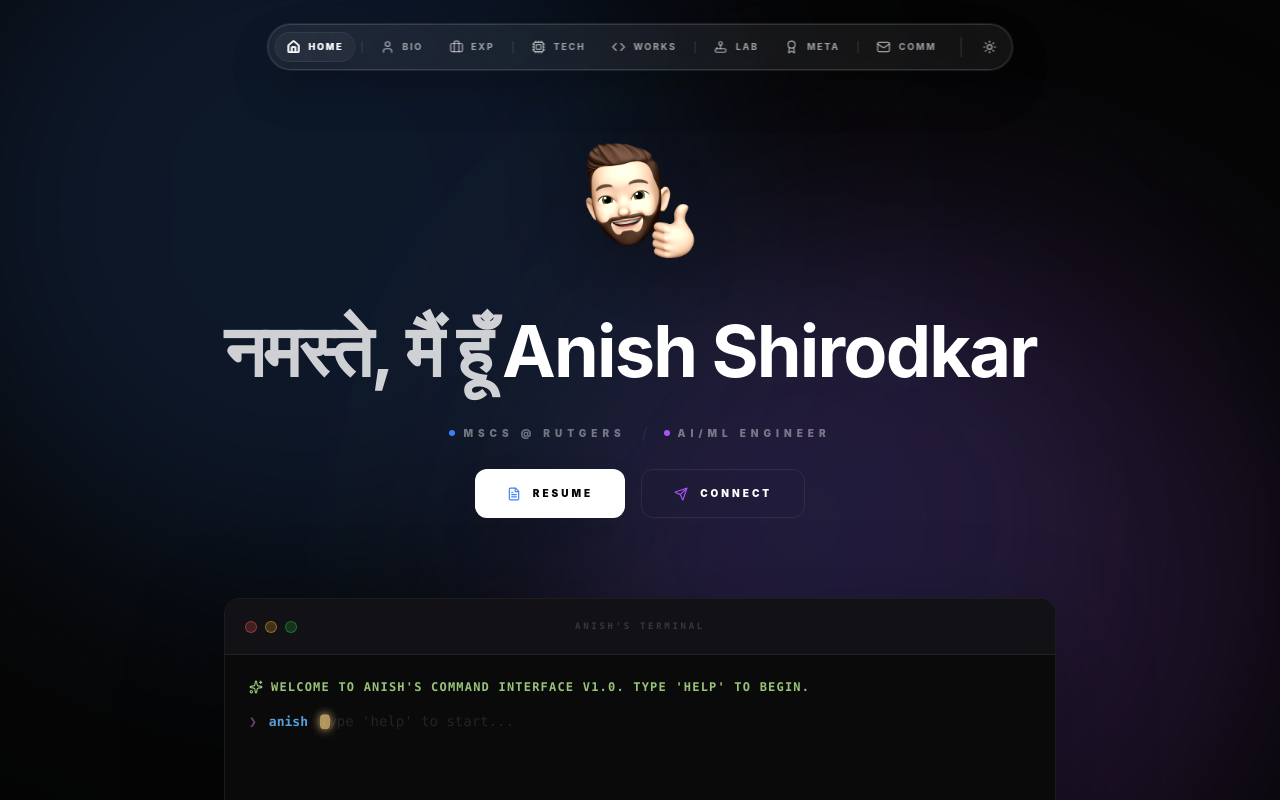
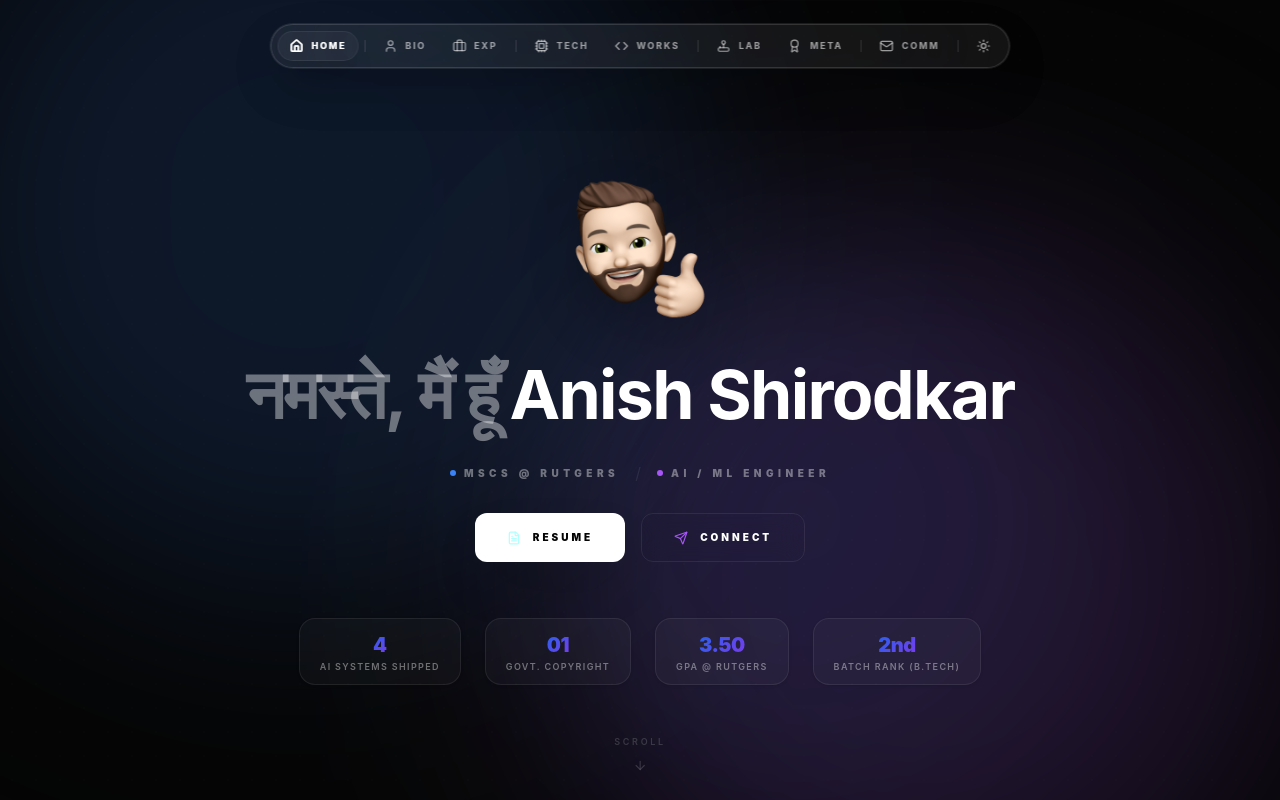
Before and after one commit to Anish0104/portfolio-anish, a Next.js app: page / in a window 1280 px wide. Shown: the top 800 px of the page. Built offline with nearby package versions, Linux system fonts and the light colour scheme.

Commit message:
refactor: update Hero and Navbar with new layout and interactions

```diff
--- a/src/components/Hero.tsx
+++ b/src/components/Hero.tsx
@@ -1,144 +1,202 @@
 "use client";
 
-import React, { useState, useEffect } from "react";
+import { useState, useEffect } from "react";
 import { motion } from "framer-motion";
 import Image from "next/image";
-import { FileText, Send } from "lucide-react";
-import ChatAssistant from "./ChatAssistant";
+import { FileText, Send, ArrowDown } from "lucide-react";
+import { CountUp } from "@/components/ui/count-up";
 
 const phrases = [
-  { greeting: "Hi, I'm", name: "Anish Shirodkar" },
+  { greeting: "Hi, I'm",       name: "Anish Shirodkar" },
   { greeting: "नमस्ते, मैं हूँ", name: "Anish Shirodkar" },
-  { greeting: "Hola, soy", name: "Anish Shirodkar" },
+  { greeting: "Hola, soy",     name: "Anish Shirodkar" },
   { greeting: "Bonjour, je suis", name: "Anish Shirodkar" },
-  { greeting: "Ciao, sono", name: "Anish Shirodkar" },
+  { greeting: "Ciao, sono",    name: "Anish Shirodkar" },
+];
+
+const stats = [
+  { to: 4,   fmt: (n: number) => String(Math.round(n)),                  label: "AI Systems Shipped" },
+  { to: 1,   fmt: (n: number) => String(Math.round(n)).padStart(2, "0"), label: "Govt. Copyright" },
+  { to: 3.5, fmt: (n: number) => n.toFixed(2),                           label: "GPA @ Rutgers" },
+  { to: 2,   fmt: (n: number) => { const r = Math.round(n); return r + (r === 1 ? "st" : "nd"); }, label: "Batch Rank (B.Tech)" },
 ];
 
 const Typewriter = () => {
-  const [index, setIndex] = useState(0);
+  const [index, setIndex]       = useState(0);
   const [subIndex, setSubIndex] = useState(0);
-  const [reverse, setReverse] = useState(false);
-  const [blink, setBlink] = useState(true);
+  const [reverse, setReverse]   = useState(false);
+  const [blink, setBlink]       = useState(true);
 
   useEffect(() => {
-    const blinkTimeout = setTimeout(() => setBlink((prev) => !prev), 500);
-    return () => clearTimeout(blinkTimeout);
+    const t = setTimeout(() => setBlink((p) => !p), 500);
+    return () => clearTimeout(t);
   }, [blink]);
 
   useEffect(() => {
-    const currentPhrase = `${phrases[index].greeting} ${phrases[index].name}`;
-
-    if (subIndex === currentPhrase.length + 1 && !reverse) {
-      const pauseTimeout = setTimeout(() => setReverse(true), 2000);
-      return () => clearTimeout(pauseTimeout);
+    const phrase = `${phrases[index].greeting} ${phrases[index].name}`;
+    if (subIndex === phrase.length + 1 && !reverse) {
+      const t = setTimeout(() => setReverse(true), 2000);
+      return () => clearTimeout(t);
     }
-
     if (subIndex === 0 && reverse) {
       setReverse(false);
-      setIndex((prev) => (prev + 1) % phrases.length);
+      setIndex((p) => (p + 1) % phrases.length);
       return;
     }
+    const t = setTimeout(
+      () => setSubIndex((p) => p + (reverse ? -1 : 1)),
+      reverse ? 30 : 60
+    );
+    return () => clearTimeout(t);
+  }, [subIndex, index, reverse]);
 
-    const timeout = setTimeout(() => {
-      setSubIndex((prev) => prev + (reverse ? -1 : 1));
-    }, reverse ? 30 : 60);
-
-    return () => clearTimeout(timeout);
-  }, [subIndex, index, reverse, phrases]);
-
-  const greetingLength = phrases[index].greeting.length;
-  const currentPhrase = `${phrases[index].greeting} ${phrases[index].name}`;
-  const visibleText = currentPhrase.substring(0, subIndex);
+  const greetingLen = phrases[index].greeting.length;
+  const full        = `${phrases[index].greeting} ${phrases[index].name}`;
+  const visible     = full.substring(0, subIndex);
 
   return (
-    <h1 className="text-[32px] md:text-[52px] lg:text-[72px] font-bold tracking-tight leading-tight min-h-[1.5em] flex flex-wrap justify-center items-center gap-x-3">
-      <span className="opacity-80">
-        {visibleText.substring(0, Math.min(subIndex, greetingLength))}
+    <h1 className="text-[32px] md:text-[52px] lg:text-[68px] font-bold tracking-tight leading-tight min-h-[1.5em] flex flex-wrap justify-center items-center gap-x-3">
+      <span className="text-[var(--muted)]">
+        {visible.substring(0, Math.min(subIndex, greetingLen))}
       </span>
-      {subIndex > greetingLength && (
+      {subIndex > greetingLen && (
         <span className="text-[var(--foreground)]">
-          {visibleText.substring(greetingLength + 1)}
+          {visible.substring(greetingLen + 1)}
         </span>
       )}
-      <span className={`inline-block w-[3px] h-[1em] bg-[var(--accent-blue)] ml-1 transition-opacity duration-100 ${blink ? 'opacity-100' : 'opacity-0'}`} />
+      <span
+        className={`inline-block w-[3px] h-[1em] bg-[var(--accent-blue)] ml-1 transition-opacity duration-100 ${
+          blink ? "opacity-100" : "opacity-0"
+        }`}
+      />
     </h1>
   );
 };
 
 export default function Hero() {
   const [mounted, setMounted] = useState(false);
-
-  useEffect(() => {
-    setMounted(true);
-  }, []);
+  useEffect(() => setMounted(true), []);
 
   if (!mounted) {
     return (
-      <section className="relative min-h-screen flex flex-col items-center justify-center bg-dot-grid">
+      <section className="relative min-h-screen flex flex-col items-center justify-center">
         <div className="w-32 h-32 rounded-full bg-[var(--card-bg)] animate-pulse" />
       </section>
     );
   }
 
   return (
-    <section id="home" className="relative min-h-screen flex flex-col items-center justify-center pt-24 md:pt-32 pb-10 overflow-hidden transition-colors duration-500">
-
+    <section
+      id="home"
+      className="relative min-h-screen flex flex-col items-center justify-center pt-24 md:pt-28 pb-16 overflow-hidden"
+    >
       {/* Avatar */}
       <motion.div
         initial={{ opacity: 0, scale: 0.8, y: 20 }}
         animate={{ opacity: 1, scale: 1, y: 0 }}
-        transition={{ duration: 0.8 }}
-        className="relative mb-4 md:mb-6 flex justify-center z-10"
+        transition={{ duration: 0.8, ease: [0.22, 1, 0.36, 1] }}
+        className="relative mb-2 flex justify-center z-10"
       >
         <Image
           src="/avatar-nobg.png"
           alt="Anish Shirodkar"
-          width={320}
-          height={320}
-          className="object-contain drop-shadow-2xl brightness-[1.1] contrast-[1.1]"
+          width={380}
+          height={380}
+          className="object-contain drop-shadow-2xl"
           priority
         />
       </motion.div>
 
-      {/* Greeting Content */}
-      <div className="text-center mb-6 relative z-10 px-4">
+      {/* Greeting + metadata */}
+      <div className="text-center relative z-10 px-4">
         <Typewriter />
 
-        {/* Metadata */}
         <motion.div
           initial={{ opacity: 0, y: 10 }}
           animate={{ opacity: 1, y: 0 }}
-          transition={{ delay: 0.5, duration: 0.8 }}
-          className="mt-4 flex flex-wrap justify-center gap-4 text-[var(--muted)]"
+          transition={{ delay: 0.45, duration: 0.7 }}
+          className="mt-4 flex flex-wrap justify-center gap-4"
         >
-          <span className="text-[10px] font-black uppercase tracking-[0.5em] flex items-center gap-2">
-             <span className="w-1.5 h-1.5 rounded-full bg-[var(--accent-blue)]" />
-             MSCS @ Rutgers
+          <span className="text-[10px] font-black uppercase tracking-[0.45em] text-[var(--muted)] flex items-center gap-2">
+            <span className="w-1.5 h-1.5 rounded-full bg-[var(--accent-blue)]" />
+            MSCS @ Rutgers
           </span>
-          <span className="opacity-20 hidden md:block">/</span>
-          <span className="text-[10px] font-black uppercase tracking-[0.5em] flex items-center gap-2">
-             <span className="w-1.5 h-1.5 rounded-full bg-[var(--accent-purple)]" />
-             AI/ML Engineer
+          <span className="opacity-20 hidden md:block text-[var(--muted)]">/</span>
+          <span className="text-[10px] font-black uppercase tracking-[0.45em] text-[var(--muted)] flex items-center gap-2">
+            <span className="w-1.5 h-1.5 rounded-full bg-[var(--accent-purple)]" />
+            AI / ML Engineer
           </span>
         </motion.div>
+
       </div>
 
-      {/* Hero Buttons */}
-      <div className="flex flex-wrap justify-center gap-4 mb-8 relative z-10">
-        <a href="https://bit.ly/resume-anish" target="_blank" rel="noopener noreferrer" className="btn-tech-primary">
-          <FileText size={14} className="text-[var(--accent-blue)]" />
+      {/* CTA buttons */}
+      <motion.div
+        initial={{ opacity: 0, y: 10 }}
+        animate={{ opacity: 1, y: 0 }}
+        transition={{ delay: 0.8, duration: 0.7 }}
+        className="flex flex-wrap justify-center gap-4 mt-7 relative z-10"
+      >
+        <a
+          href="https://bit.ly/resume_anish"
+          target="_blank"
+          rel="noopener noreferrer"
+          className="btn-tech-primary"
+        >
+          <FileText size={14} className="brightness-[3] text-[var(--accent-blue)]" />
           <span>Resume</span>
         </a>
         <a href="#contact" className="btn-tech-secondary">
           <Send size={14} className="text-[var(--accent-purple)]" />
           <span>Connect</span>
         </a>
-      </div>
+      </motion.div>
 
-      {/* Chat Bot */}
-      <div className="w-full max-w-4xl px-4 z-10">
-        <ChatAssistant />
-      </div>
+      {/* Stats row */}
+      <motion.div
+        initial={{ opacity: 0, y: 16 }}
+        animate={{ opacity: 1, y: 0 }}
+        transition={{ delay: 1, duration: 0.8 }}
+        className="mt-14 flex flex-wrap justify-center gap-4 md:gap-6 relative z-10 px-6"
+      >
+        {stats.map((s, i) => (
+          <motion.div
+            key={s.label}
+            initial={{ opacity: 0, y: 12 }}
+            animate={{ opacity: 1, y: 0 }}
+            transition={{ delay: 1.05 + i * 0.08, duration: 0.5 }}
+            className="flex flex-col items-center gap-0.5 px-5 py-3 rounded-2xl bg-[var(--card-bg)] border border-[var(--card-border)] shadow-sm"
+          >
+            <span
+              className="text-lg md:text-xl font-black tracking-tight"
+              style={{ background: "linear-gradient(135deg, #2563eb, #7c3aed)", WebkitBackgroundClip: "text", WebkitTextFillColor: "transparent" }}
+            >
+              <CountUp to={s.to} format={s.fmt} />
+            </span>
+            <span className="text-[9px] font-semibold uppercase tracking-[0.15em] text-[var(--muted)] text-center leading-tight">
+              {s.label}
+            </span>
+          </motion.div>
+        ))}
+      </motion.div>
+
+      {/* Scroll cue */}
+      <motion.div
+        initial={{ opacity: 0 }}
+        animate={{ opacity: 1 }}
+        transition={{ delay: 1.5, duration: 0.8 }}
+        className="absolute bottom-8 left-1/2 -translate-x-1/2 flex flex-col items-center gap-1.5 z-10"
+      >
+        <span className="text-[9px] font-semibold uppercase tracking-[0.3em] text-[var(--muted)] opacity-40">
+          Scroll
+        </span>
+        <motion.div
+          animate={{ y: [0, 5, 0] }}
+          transition={{ duration: 1.5, repeat: Infinity, ease: "easeInOut" }}
+        >
+          <ArrowDown size={14} className="text-[var(--muted)] opacity-40" />
+        </motion.div>
+      </motion.div>
     </section>
   );
 }
--- a/src/components/Navbar.tsx
+++ b/src/components/Navbar.tsx
@@ -3,11 +3,11 @@
 import React, { useState, useEffect } from "react";
 import { motion, AnimatePresence } from "framer-motion";
 import {
-  Sun, Moon, Home, User, Briefcase, Cpu, Code,
-  Joystick, Award, Mail
+  Home, User, Briefcase, Cpu, Code,
+  Joystick, Award, Mail, Sun, Moon
 } from "lucide-react";
+import Magnetic from "./ui/magnetic";
 import { useTheme } from "@/app/ThemeProvider";
-import Magnetic from "./ui/magnetic";
 
 const NAV_ITEMS = [
   { label: "Home", href: "#home", icon: Home },
@@ -127,28 +127,31 @@ export default function Navbar() {
             </React.Fragment>
           );
         })}
+
+        {/* Dark mode toggle */}
+        <div className="w-[1px] h-3 bg-[var(--card-border)] mx-1" />
+        <Magnetic strength={0.3}>
+          <button
+            onClick={toggleTheme}
+            aria-label="Toggle dark mode"
+            className="relative group flex items-center px-2.5 md:px-3 py-2 rounded-full transition-all duration-500 active:scale-95 text-[var(--muted)] hover:text-[var(--foreground)]/60"
+          >
+            <AnimatePresence mode="wait">
+              {theme === "dark" ? (
+                <motion.div key="sun" initial={{ rotate: -90, opacity: 0 }} animate={{ rotate: 0, opacity: 1 }} exit={{ rotate: 90, opacity: 0 }} transition={{ duration: 0.2 }}>
+                  <Sun size={14} strokeWidth={2} />
+                </motion.div>
+              ) : (
+                <motion.div key="moon" initial={{ rotate: 90, opacity: 0 }} animate={{ rotate: 0, opacity: 1 }} exit={{ rotate: -90, opacity: 0 }} transition={{ duration: 0.2 }}>
+                  <Moon size={14} strokeWidth={2} />
+                </motion.div>
+              )}
+            </AnimatePresence>
+            <div className="absolute inset-0 rounded-full opacity-0 group-hover:opacity-100 transition-opacity duration-500 bg-[var(--foreground)]/5 -z-10" />
+          </button>
+        </Magnetic>
       </div>
 
-      {/* Theme Toggle */}
-      <div className="w-[1px] h-5 bg-[var(--card-border)] mx-2" />
-
-      <button
-        onClick={toggleTheme}
-        className="relative w-8 h-8 flex items-center justify-center rounded-full text-[var(--muted)] hover:text-[var(--foreground)] hover:bg-[var(--foreground)]/5 transition-all duration-300 active:scale-90 group overflow-hidden"
-        aria-label="Toggle Theme"
-      >
-        <AnimatePresence mode="wait">
-          <motion.div
-            key={theme}
-            initial={{ y: 20, opacity: 0, rotate: 45 }}
-            animate={{ y: 0, opacity: 1, rotate: 0 }}
-            exit={{ y: -20, opacity: 0, rotate: -45 }}
-            transition={{ duration: 0.3, ease: "circOut" }}
-          >
-            {theme === "dark" ? <Sun size={14} strokeWidth={2} /> : <Moon size={14} strokeWidth={2} />}
-          </motion.div>
-        </AnimatePresence>
-      </button>
     </motion.nav>
   );
 }
```
